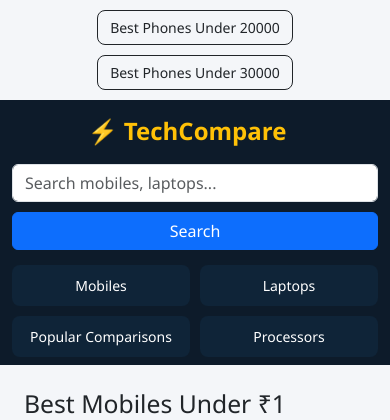
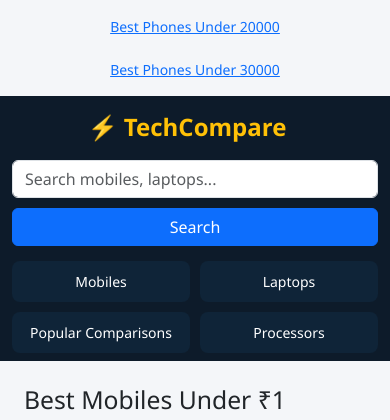
Before and after one commit to PatidarKuldeep/nextcompare, a Django app: a page that uses templates/base.html in a window 390 px wide. Shown: the top 420 px of the page. Run offline with Django 5.2, Linux system fonts and the light colour scheme; data that the repository does not hold is empty.

Commit message:
fix best phones links

```diff
--- a/templates/base.html
+++ b/templates/base.html
@@ -186,11 +186,11 @@ font-size:14px;
 <!-- 🔹 TOP LINKS -->
 <div class="top-links">
 
-<a href="/best/Mobiles/20000/" class="btn btn-outline-dark btn-sm">
+<a href="{% url 'best_phones' 20000 %}">
 Best Phones Under 20000
 </a>
 
-<a href="/best/Mobiles/30000/" class="btn btn-outline-dark btn-sm">
+<a href="{% url 'best_phones' 30000 %}">
 Best Phones Under 30000
 </a>
 
```
